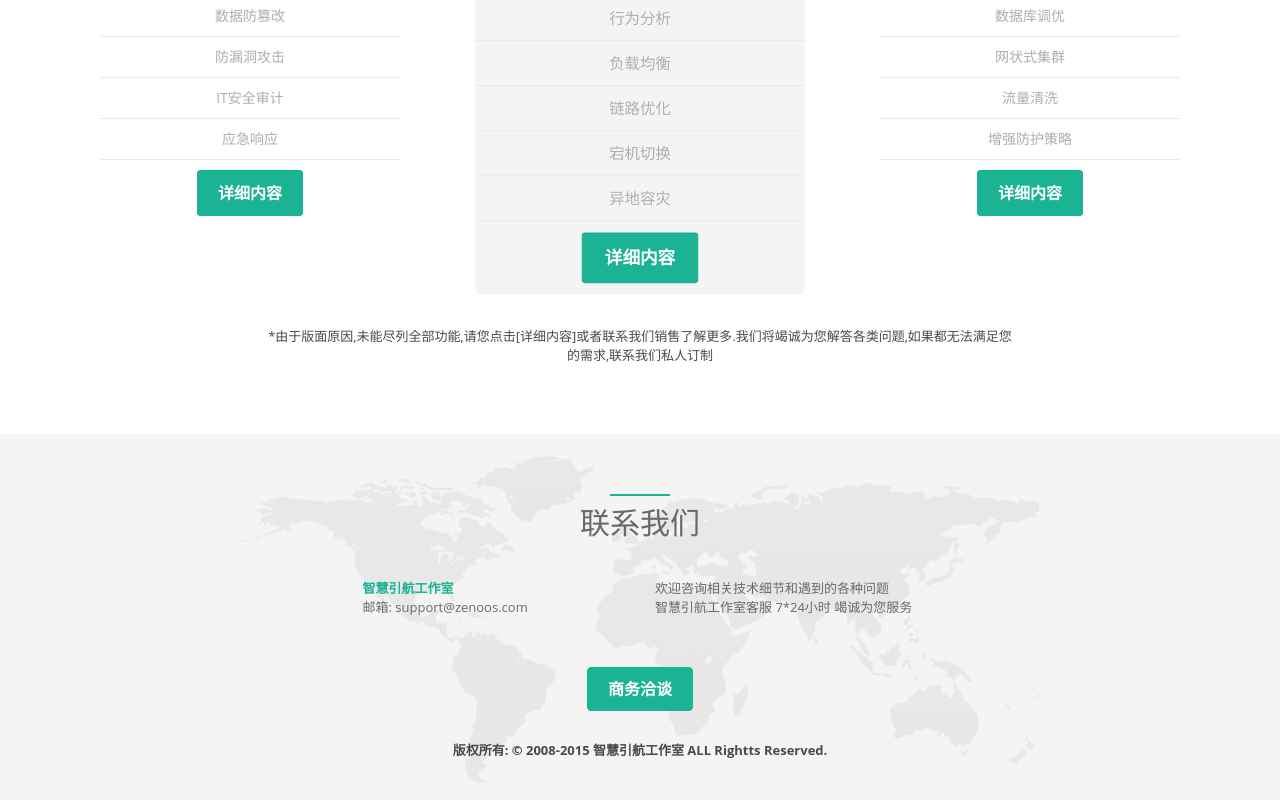
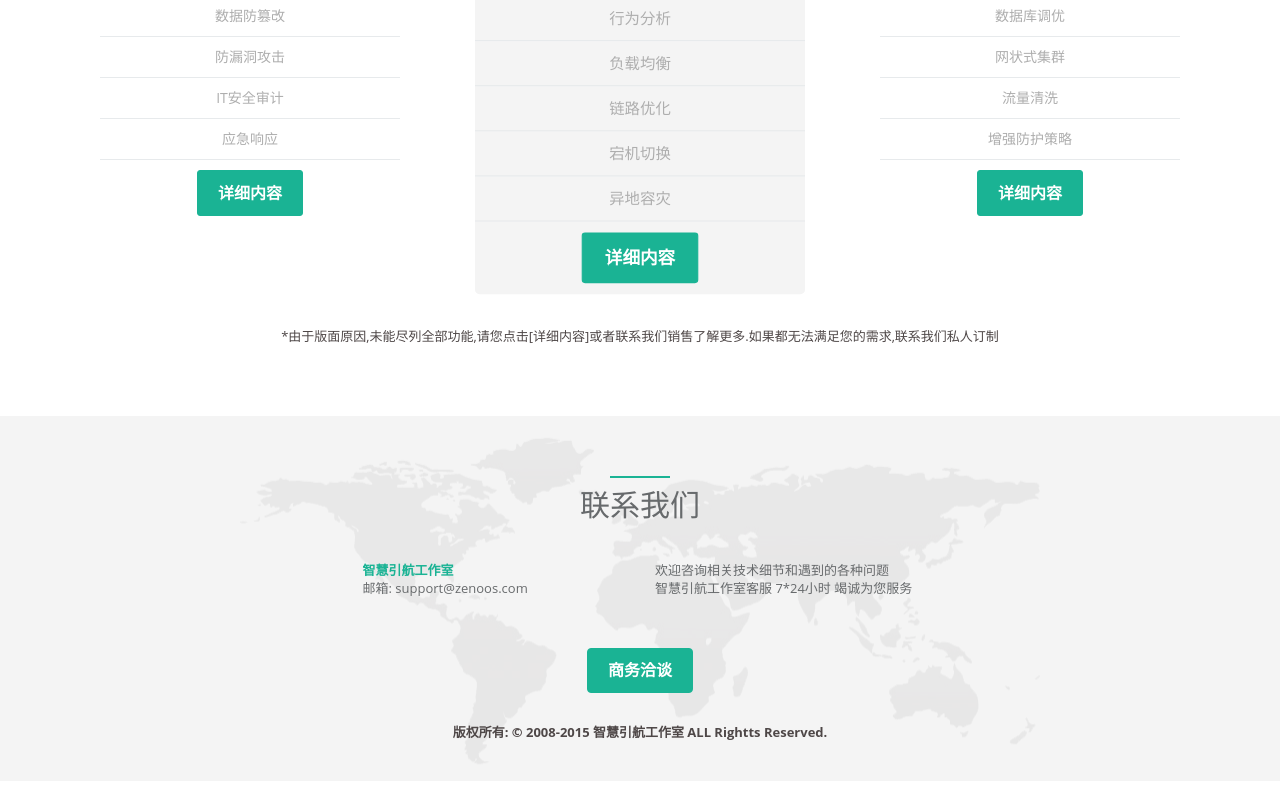
Before and after one commit to zensec/zensec.github.io, a plain HTML site: page index.html in a window 1280 px wide. Shown: the part 4022-4822 px from the top of the page. Drawn offline with Linux system fonts and the light colour scheme; a web font is replaced by a local one.

Commit message:
Update index.html

```diff
--- a/index.html
+++ b/index.html
@@ -487,7 +487,7 @@
         </div>
         <div class="row m-t-lg">
             <div class="col-lg-8 col-lg-offset-2 text-center m-t-lg">
-                <p>*由于版面原因,未能尽列全部功能,请您点击[详细内容]或者联系我们销售了解更多.我们将竭诚为您解答各类问题,如果都无法满足您的需求,联系我们私人订制</p>
+                <p>*由于版面原因,未能尽列全部功能,请您点击[详细内容]或者联系我们销售了解更多.如果都无法满足您的需求,联系我们私人订制</p>
             </div>
         </div>
     </div>
```
